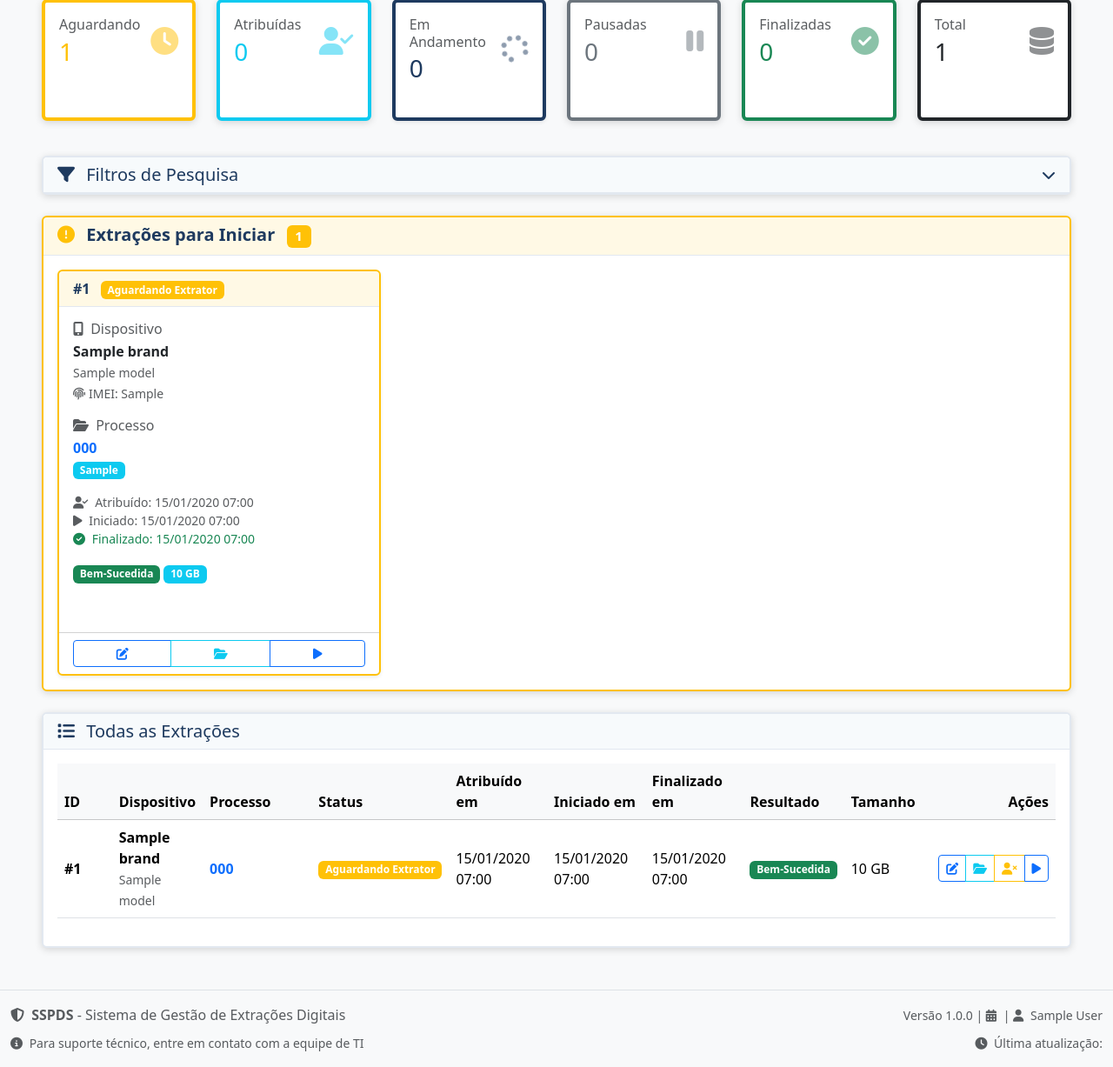
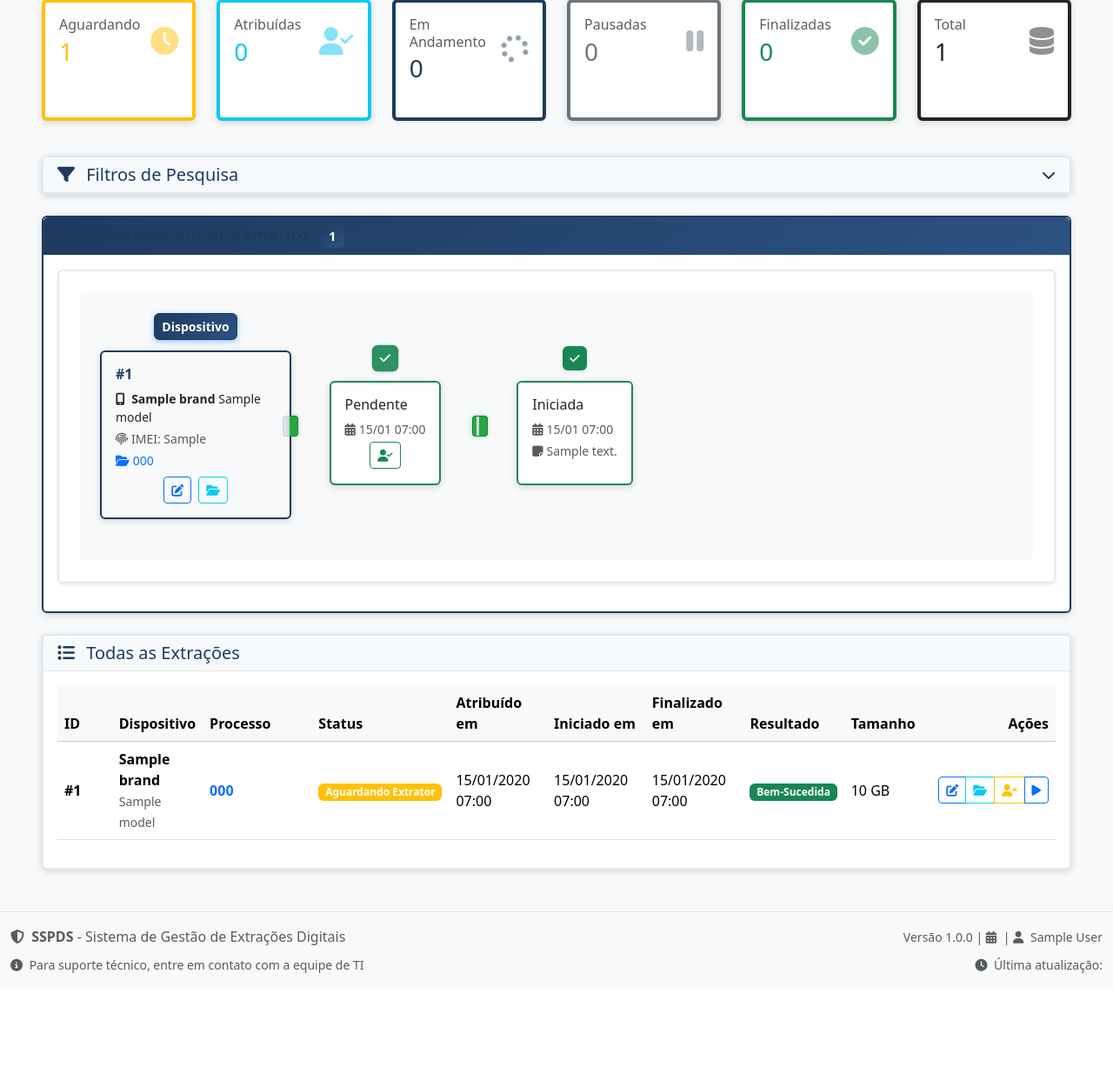
Before and after one commit to leonardofandrade/next, a Django app: page /next/user/my-extractions/ in a window 1280 px wide. Shown: the part 205-1432 px from the top of the page at 87% size. After the commit the page ends 1324 px from the top, so only its background shows below. Run offline with Django 5.2, Linux system fonts and the light colour scheme; a user stored in the database is signed in; tables that the repository leaves empty hold one stand-in row (values such as "Sample post"); some libraries are stand-ins or nearby versions.

Commit message:
refactor(extractions, templates): consolidate extraction status sections and enhance timeline display
- Merged the sections for pending and assigned extractions into a single "Extrações em Andamento" card for improved clarity and user experience.
- Updated the badge to reflect the total count of pending, assigned, in progress, and paused extractions.
- Changed the rendering of extraction cards to utilize a timeline format for pending and assigned extractions, enhancing visual consistency.
- Improved the button interactions for managing extraction statuses, including new unassign functionality for assigned extractions.

```diff
--- a/templates/users/extractors/includes/extraction_timeline.html
+++ b/templates/users/extractors/includes/extraction_timeline.html
@@ -83,8 +83,8 @@
                                     <i class="fas fa-calendar-alt me-1"></i>{{ extraction.assigned_at|date:"d/m H:i" }}
                                 </p>
                             {% endif %}
-                            {% if extraction.status == 'pending' %}
-                                <div class="d-flex justify-content-center">
+                            <div class="d-flex justify-content-center gap-2">
+                                {% if extraction.status == 'pending' %}
                                     <button type="button"
                                             class="btn btn-sm btn-outline-success"
                                             title="Atribuir-me"
@@ -92,8 +92,18 @@
                                             data-bs-target="#assignModal{{ extraction.pk }}">
                                         <i class="fas fa-user-check"></i>
                                     </button>
-                                </div>
-                            {% endif %}
+                                {% elif extraction.status == 'assigned' %}
+                                    <form method="post" action="{% url 'extractions:unassign_from_me' extraction.pk %}" class="d-inline">
+                                        {% csrf_token %}
+                                        <button type="submit"
+                                                class="btn btn-sm btn-outline-danger"
+                                                title="Desatribuir-me"
+                                                onclick="return confirm('Tem certeza que deseja se desatribuir desta extração?');">
+                                            <i class="fas fa-user-times"></i>
+                                        </button>
+                                    </form>
+                                {% endif %}
+                            </div>
                         </div>
                     </div>
                 </div>
--- a/templates/users/extractors/my_extractions.html
+++ b/templates/users/extractors/my_extractions.html
@@ -161,40 +161,23 @@
         </div>
     </div>
 
-    <!-- Seção: Extrações para Iniciar (Pendentes e Atribuídas) -->
-    {% if extractions_by_status.pending or extractions_by_status.assigned %}
-    <div class="card mb-4 border-warning">
-        <div class="card-header bg-warning bg-opacity-10">
-            <h5 class="card-title mb-0">
-                <i class="fas fa-exclamation-circle text-warning me-2"></i>
-                <strong>Extrações para Iniciar</strong>
-                <span class="badge bg-warning ms-2">{{ stats.pending|add:stats.assigned }}</span>
-            </h5>
-        </div>
-        <div class="card-body">
-            <div class="row g-3">
-                {% for extraction in extractions_by_status.pending %}
-                    {% include 'users/extractors/includes/extraction_card.html' with extraction=extraction priority='high' %}
-                {% endfor %}
-                {% for extraction in extractions_by_status.assigned %}
-                    {% include 'users/extractors/includes/extraction_card.html' with extraction=extraction priority='high' %}
-                {% endfor %}
-            </div>
-        </div>
-    </div>
-    {% endif %}
-
-    <!-- Seção: Extrações em Andamento e Pausadas (Timeline) -->
-    {% if extractions_by_status.in_progress or extractions_by_status.paused %}
+    <!-- Seção: Extrações em Andamento (Timeline) -->
+    {% if extractions_by_status.pending or extractions_by_status.assigned or extractions_by_status.in_progress or extractions_by_status.paused %}
     <div class="card mb-4 border-primary">
         <div class="card-header bg-primary bg-opacity-10">
             <h5 class="card-title mb-0">
                 <i class="fas fa-tasks text-primary me-2"></i>
                 <strong>Extrações em Andamento</strong>
-                <span class="badge bg-primary ms-2">{{ stats.in_progress|add:stats.paused }}</span>
+                <span class="badge bg-primary ms-2">{{ stats.pending|add:stats.assigned|add:stats.in_progress|add:stats.paused }}</span>
             </h5>
         </div>
         <div class="card-body">
+            {% for extraction in extractions_by_status.pending %}
+                {% include 'users/extractors/includes/extraction_timeline.html' with extraction=extraction %}
+            {% endfor %}
+            {% for extraction in extractions_by_status.assigned %}
+                {% include 'users/extractors/includes/extraction_timeline.html' with extraction=extraction %}
+            {% endfor %}
             {% for extraction in extractions_by_status.in_progress %}
                 {% include 'users/extractors/includes/extraction_timeline.html' with extraction=extraction %}
             {% endfor %}
```
